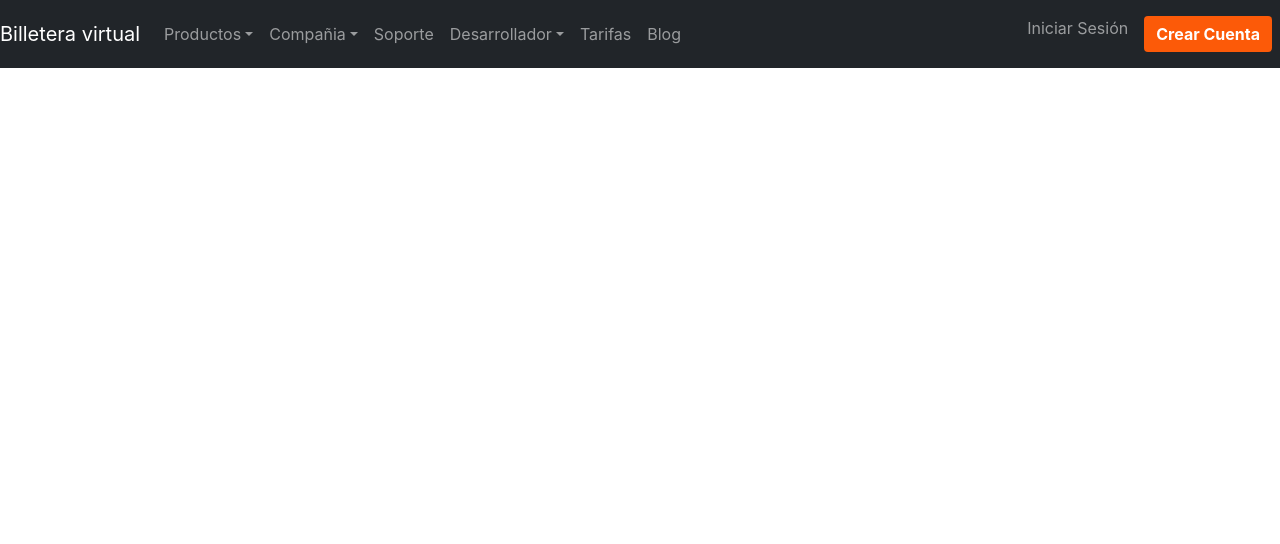
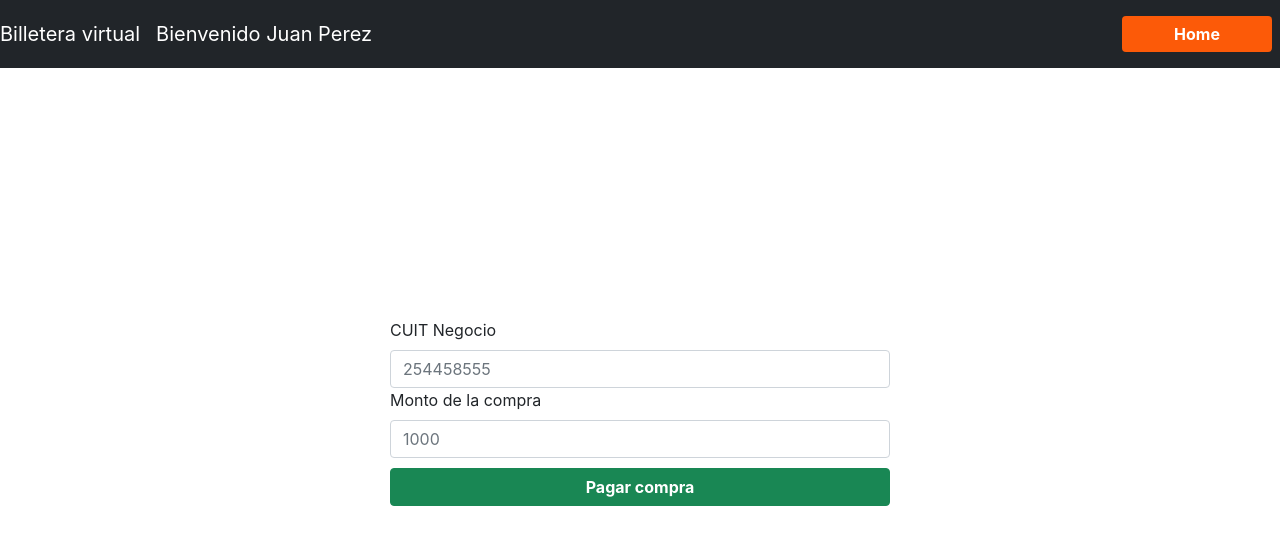
Before and after one commit to mgsanchezdev/billetera-virtual, a React (Create React App) app: page /compra in a window 1280 px wide. Before the commit this address led to /. Shown: the top 544 px of the page. Built offline with nearby package versions, Linux system fonts and the light colour scheme.

Commit message:
Creacion de componentes Saldo, Dinero,Compra, creacion de HeaderRegisted y creacion de nuevas rutas

```diff
--- a/src/Component/Layout/Header.js
+++ b/src/Component/Layout/Header.js
@@ -5,7 +5,8 @@ import './header.css';
 export const Header = () => {
   return (
     <Navbar collapseOnSelect expand="lg" bg="dark" variant="dark">
-      <Navbar.Brand href="#home">Billetera virtual</Navbar.Brand>
+      <Navbar.Brand href="#">Billetera virtual</Navbar.Brand>
+      <Navbar.Brand href="#">Bienvenido Juan Perez</Navbar.Brand>
       <Navbar.Toggle aria-controls="responsive-navbar-nav" />
       <Navbar.Collapse id="responsive-navbar-nav">
         <Nav className="mr-auto">
@@ -33,7 +34,11 @@ export const Header = () => {
         </Nav>
         <Col className="menu_login">
           <Nav>
-            <Nav.Link href="/login">Iniciar Sesión</Nav.Link>
+            <Nav.Link eventKey={2} href="#">
+              <Link to="/login">
+                <Button className="btn_crear_cuenta"> Iniciar Sesión</Button>
+              </Link>
+            </Nav.Link>
             <Nav.Link eventKey={2} href="#">
               <Link to="/register">
                 <Button className="btn_crear_cuenta"> Crear Cuenta</Button>
--- /dev/null
+++ b/src/Component/Layout/HeaderComponent.js
@@ -0,0 +1,27 @@
+import React from 'react';
+import { Link } from 'react-router-dom';
+import { Navbar, Nav, Button, Col } from 'react-bootstrap';
+import './header.css';
+export const HeaderComponent = () => {
+  return (
+    <Navbar collapseOnSelect expand="lg" bg="dark" variant="dark">
+      <Navbar.Brand href="#home">Billetera virtual</Navbar.Brand>
+      <Navbar.Brand href="#">Bienvenido Juan Perez</Navbar.Brand>
+      <Navbar.Toggle aria-controls="responsive-navbar-nav" />
+      <Navbar.Collapse id="responsive-navbar-nav">
+        <Col className="menu_login">
+          <Nav>
+            <Nav.Link eventKey={2} href="#">
+              <Link to="/home">
+                <Button className="btn_crear_cuenta btn_heacer_componet">
+                  {' '}
+                  Home
+                </Button>
+              </Link>
+            </Nav.Link>
+          </Nav>
+        </Col>
+      </Navbar.Collapse>
+    </Navbar>
+  );
+};
--- /dev/null
+++ b/src/Component/Layout/HeaderRegister.js
@@ -0,0 +1,33 @@
+import React from 'react';
+import { Link } from 'react-router-dom';
+import { Navbar, Nav, Button, Col } from 'react-bootstrap';
+export const HeaderRegister = () => {
+  return (
+    <Navbar collapseOnSelect expand="lg" bg="dark" variant="dark">
+      <Navbar.Brand href="#home">Billetera virtual</Navbar.Brand>
+      <Navbar.Brand href="#">Bienvenido Juan Perez</Navbar.Brand>
+      <Navbar.Toggle aria-controls="responsive-navbar-nav" />
+      <Navbar.Collapse id="responsive-navbar-nav">
+        <Col className="menu_login">
+          <Nav>
+            <Nav.Link eventKey={2} href="#">
+              <Link to="/compra">
+                <Button className="btn_crear_cuenta"> Hacer compra</Button>
+              </Link>
+            </Nav.Link>
+            <Nav.Link eventKey={2} href="#">
+              <Link to="/saldo">
+                <Button className="btn_crear_cuenta"> Consultar saldo</Button>
+              </Link>
+            </Nav.Link>
+            <Nav.Link eventKey={2} href="#">
+              <Link to="/dinero">
+                <Button className="btn_crear_cuenta"> Cargar dinero</Button>
+              </Link>
+            </Nav.Link>
+          </Nav>
+        </Col>
+      </Navbar.Collapse>
+    </Navbar>
+  );
+};
--- a/src/Component/Layout/header.css
+++ b/src/Component/Layout/header.css
@@ -12,12 +12,7 @@
 .btn_crear_cuenta:hover {
   background-color: #d15c21;
 }
-/*.bg-navbar {
-  /* background-color: rgba(160, 36, 36, 0.1);*/
-/* color: white;*/
-/*}
-/*
-.text-dark {
-  color: black !important;
+
+.btn_heacer_componet {
+  width: 150px;
 }
-*/
--- /dev/null
+++ b/src/Pages/Compra.js
@@ -0,0 +1,32 @@
+import React from 'react';
+import { Link } from 'react-router-dom';
+import { HeaderComponent } from '../Component/Layout/HeaderComponent';
+import { Form, Button, Container } from 'react-bootstrap';
+import '../Pages/Login/login.css';
+
+export const Compra = () => {
+  return (
+    <>
+      <HeaderComponent />
+      <Container className="form-login">
+        <Form>
+          <Form.Group
+            controlId="formBasicEmail"
+            className="login-margin-top input-width"
+          >
+            <Form.Label>CUIT Negocio </Form.Label>
+            <Form.Control type="text" placeholder="254458555" />
+            <Form.Label>Monto de la compra </Form.Label>
+            <Form.Control type="text" placeholder="1000" />
+          </Form.Group>
+
+          <Link to="/home">
+            <Button className="bt-login" variant="success" type="submit">
+              Pagar compra
+            </Button>
+          </Link>
+        </Form>
+      </Container>
+    </>
+  );
+};
--- /dev/null
+++ b/src/Pages/Dinero.js
@@ -0,0 +1,33 @@
+import React from 'react';
+import { Link } from 'react-router-dom';
+import { Form, Button, Container } from 'react-bootstrap';
+import { HeaderComponent } from '../Component/Layout/HeaderComponent';
+import '../Pages/Login/login.css';
+
+export const Dinero = () => {
+  return (
+    <>
+      {' '}
+      <HeaderComponent />
+      <Container className="form-login">
+        <Form>
+          <Form.Group
+            controlId="formBasicEmail"
+            className="login-margin-top input-width"
+          >
+            <Form.Label>
+              Cargue el saldo que desea a su billetera virtual{' '}
+            </Form.Label>
+            <Form.Control type="text" placeholder="1200" />
+          </Form.Group>
+
+          <Link to="/home">
+            <Button className="bt-login" variant="success" type="submit">
+              Cargar saldo
+            </Button>
+          </Link>
+        </Form>
+      </Container>
+    </>
+  );
+};
--- a/src/Pages/Home.js
+++ b/src/Pages/Home.js
@@ -1,9 +1,14 @@
 import React from 'react';
+import { Image } from 'react-bootstrap';
 import { Header } from '../Component/Layout/Header';
+import fondo from '../asset/image/fondo.jpg';
+import './pages.css';
+
 export const Home = () => {
   return (
     <>
       <Header />
+      <Image className="imagen_fondo" src={fondo} fluid />
     </>
   );
 };
--- a/src/Pages/HomeRegistered.js
+++ b/src/Pages/HomeRegistered.js
@@ -1,5 +1,14 @@
 import React from 'react';
+import { Image } from 'react-bootstrap';
+import { HeaderRegister } from '../Component/Layout/HeaderRegister';
+import fondo from '../asset/image/fondo.jpg';
+import './pages.css';
 
 export const HomeRegistered = () => {
-  return <div>Home cuando estoy registrado</div>;
+  return (
+    <>
+      <HeaderRegister />
+      <Image className="imagen_fondo" src={fondo} fluid />
+    </>
+  );
 };
--- a/src/Pages/Login/Login.js
+++ b/src/Pages/Login/Login.js
@@ -2,6 +2,7 @@ import React from 'react';
 import { Link } from 'react-router-dom';
 import { Form, Button, Container, Row, Col } from 'react-bootstrap';
 import './login.css';
+
 export const Login = () => {
   return (
     <>
--- /dev/null
+++ b/src/Pages/Saldo.js
@@ -0,0 +1,12 @@
+import React from 'react';
+import { HeaderComponent } from '../Component/Layout/HeaderComponent';
+import './pages.css';
+
+export const Saldo = () => {
+  return (
+    <>
+      <HeaderComponent />
+      <h1 className="header_saldo">Su saldo en la cuenta es de $ 1000 </h1>
+    </>
+  );
+};
--- /dev/null
+++ b/src/Pages/pages.css
@@ -0,0 +1,10 @@
+/*Comun a todos los componentes*/
+.imagen_fondo {
+  height: 92vh;
+}
+
+/*Componente Saldo*/
+.header_saldo {
+  margin-top: 350px;
+  text-align: center;
+}
--- a/src/Routes/Routes.js
+++ b/src/Routes/Routes.js
@@ -8,6 +8,9 @@ import { Home } from '../Pages/Home';
 import { Login } from '../Pages/Login/Login';
 import { HomeRegistered } from '../Pages/HomeRegistered';
 import Register from '../Pages/Register';
+import { Dinero } from '../Pages/Dinero';
+import { Compra } from '../Pages/Compra';
+import { Saldo } from '../Pages/Saldo';
 
 const Routes = () => {
   // En el ROUTER se deberia implementar un sistema de rutas publicas y privadas
@@ -16,6 +19,9 @@ const Routes = () => {
     <Router>
       <Switch>
         <Route path="/" exact component={Home} />
+        <Route path="/dinero" exact component={Dinero} />
+        <Route path="/compra" exact component={Compra} />
+        <Route path="/saldo" exact component={Saldo} />
         <Route path="/home" exact component={HomeRegistered} />
         <Route path="/login" exact component={Login} />
         <Route path="/register" exact component={Register} />
```
Also changed, not shown: src/asset/image/fondo.jpg (added).
